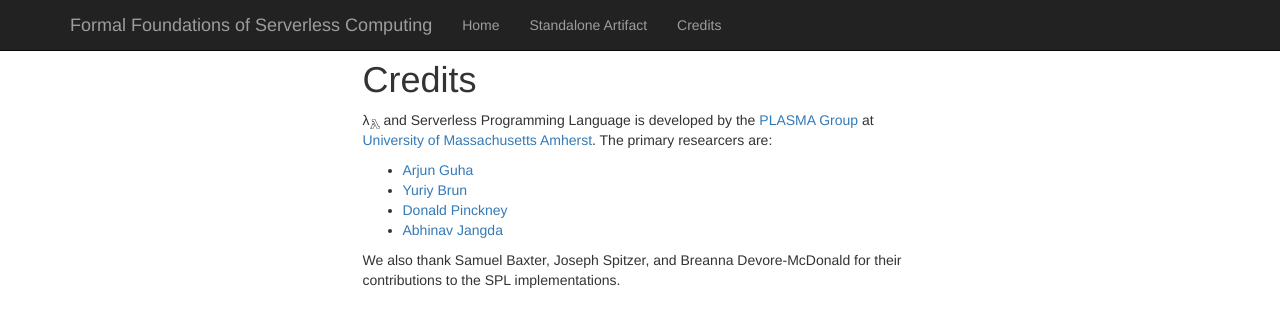
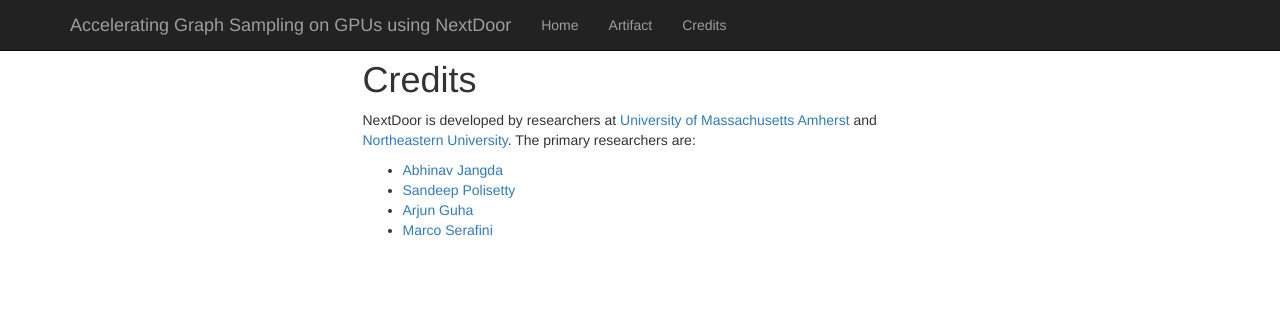
Before and after one commit to plasma-umass/nextdoor-eurosys21, a Jekyll site: the page built from credits/index.html, in a window 1280 px wide. Shown: the top 327 px of the page. Built offline with Jekyll 4.4.1, drawn with Linux system fonts in a browser that asks for light colours; nearby versions of some CDN libraries.

Commit message:
update credits and names

```diff
--- a/_layouts/default.html
+++ b/_layouts/default.html
@@ -5,7 +5,7 @@
     <meta http-equiv="X-UA-Compatible" content="IE=edge">
     <meta name="viewport" content="width=device-width, initial-scale=1">
     <!-- The above 3 meta tags *must* come first in the head; any other head content must come *after* these tags -->
-    <title>Formal Foundations of Serverless Computing</title>
+    <title>Accelerating Graph Sampling on GPUs using NextDoor</title>
 
     <!-- Bootstrap -->
     <link href="../css/bootstrap.min.css" rel="stylesheet">
@@ -36,12 +36,12 @@
             <span class="icon-bar"></span>
             <span class="icon-bar"></span>
           </button>
-          <a class="navbar-brand" href="../home">Formal Foundations of Serverless Computing</a>
+          <a class="navbar-brand" href="../home">Accelerating Graph Sampling on GPUs using NextDoor</a>
         </div>
         <div id="navbar" class="collapse navbar-collapse">
           <ul class="nav navbar-nav">
             <li ><a href="../home">Home</a></li>
-            <li><a href="../artifact">Standalone Artifact</a></li>
+            <li><a href="../artifact">Artifact</a></li>
             <li><a href="../credits">Credits</a></li>
           </ul>
         </div><!--/.nav-collapse -->
--- a/credits/index.html
+++ b/credits/index.html
@@ -8,24 +8,19 @@
 <h1>Credits</h1>
 
 <p>
-&lambda;<sub><img src="../aws-lambda-logo.svg" width=10 height=10></sub> and Serverless Programming Language is developed by the <a href="http://plasma.cs.umass.edu">PLASMA
-Group</a> at <a href="https://www.cics.umass.edu">University of Massachusetts
-Amherst</a>. The primary researcers are:
+NextDoor is developed by researchers at  <a href="https://www.cics.umass.edu">University of Massachusetts Amherst</a> and <a href="https://www.ccs.neu.edu">Northeastern University</a>. The primary researchers are:
 
 <ul>
 
-<li><a href="https://people.cs.umass.edu/~arjun/home/">Arjun Guha</a></li>
-  <li><a href="https://people.cs.umass.edu/~brun/">Yuriy Brun</a></li>
-<li><a href="https://donaldpinckney.com/">Donald Pinckney</a></li>
-<li><a href="https://sites.google.com/site/abhijangda/">Abhinav Jangda</a></li>
+  <li><a href="https://sites.google.com/site/abhijangda/">Abhinav Jangda</a></li>
+  <li><a href="https://sandeep06011991.github.io/">Sandeep Polisetty</a></li>
+<li><a href="https://ccs.neu.edu/~arjunguha/main/home/">Arjun Guha</a></li>
+  <li><a href="https://people.cs.umass.edu/~marco/">Marco Serafini</a></li>
+
 
 </ul>
 
 </p>
 
-<p>
-We also thank Samuel Baxter, Joseph Spitzer, and Breanna Devore-McDonald for their contributions to the SPL implementations.
-</p>
-
 </div>
 </div>
--- a/index.html
+++ b/index.html
@@ -3,12 +3,12 @@
 
 <head>
   <meta http-equiv="refresh" content="0; url=home/" />
-  <title>Lambda_Lambda</title>
+  <title>NextDoor</title>
 </head>
 
 <body>
 
-<p><a href="home/">Click here</a> to go to Lambda Lambda web page.</p>
+<p><a href="home/">Click here</a> to go to NextDoor web page.</p>
 
 </body>
 
```
